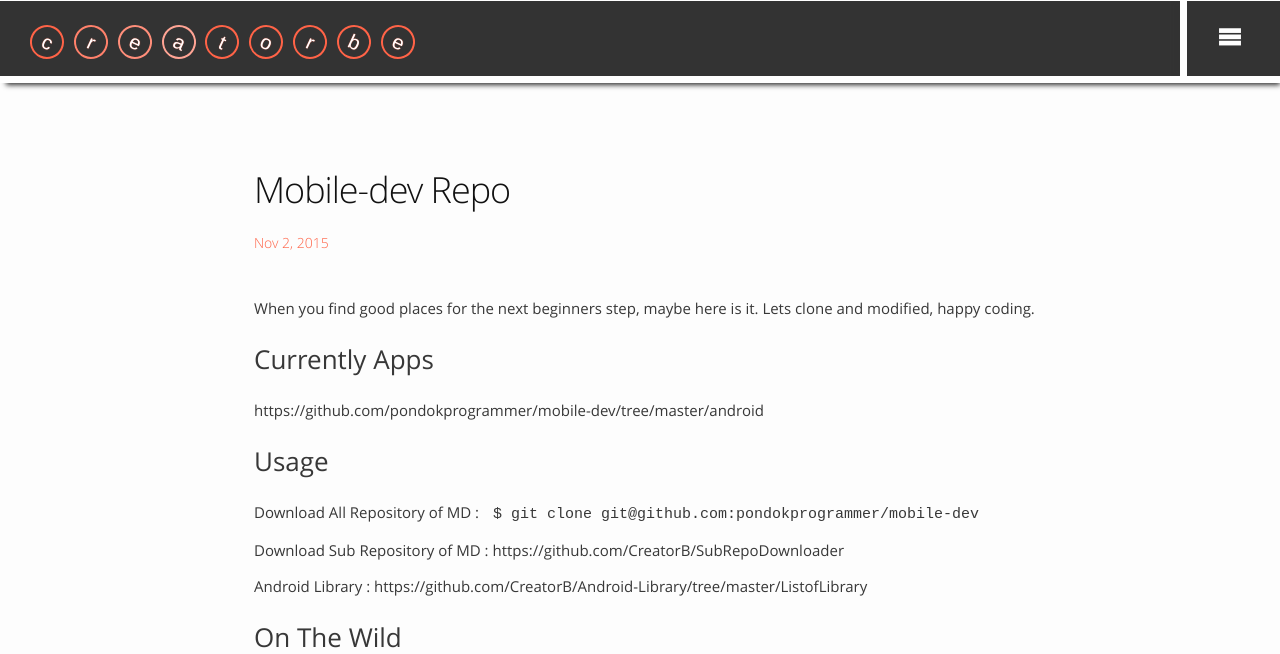
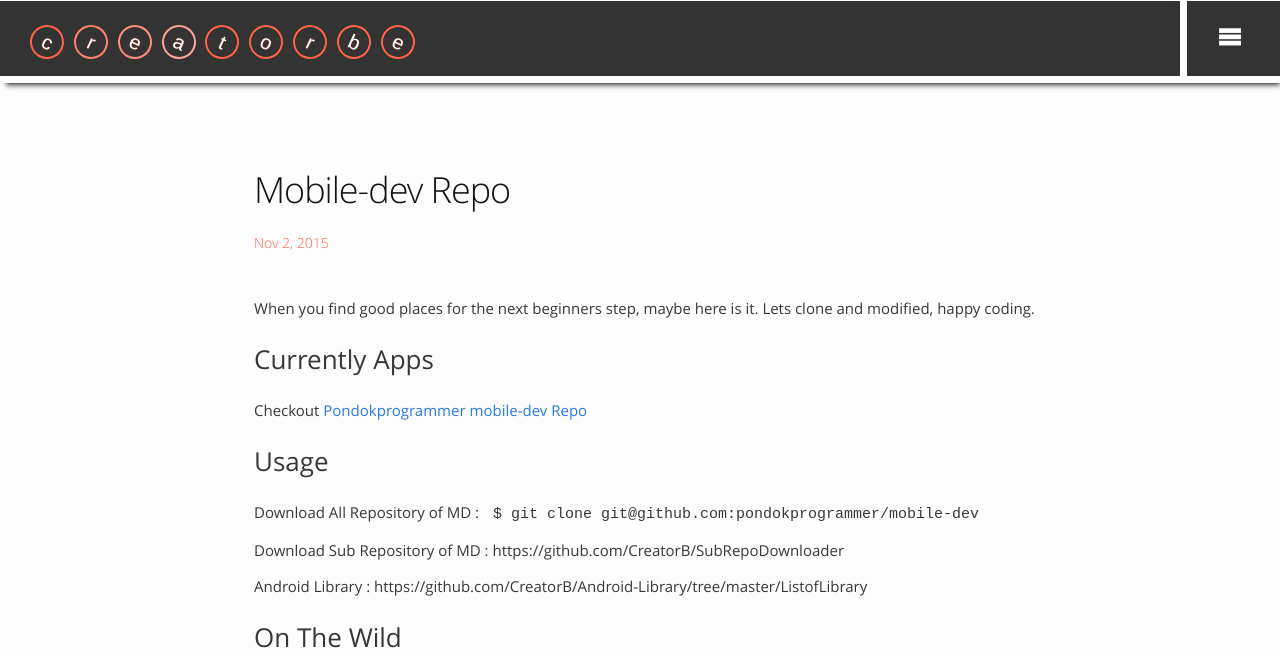
Before and after one commit to CreatorB/creatorb.github.io, a Jekyll site: the page built from _posts/2015-11-02-Pondokprogrammer-Mobile-Development-Repository.markdown, in a window 1280 px wide and 900 px high, cut to the strip 0-654 px from the top of the window. Built offline with Jekyll 4.4.1, drawn with Linux system fonts in a browser that asks for light colours; comment, search, counter and statistics services are not loaded.

Commit message:
fixed link

```diff
--- a/_posts/2015-11-02-Pondokprogrammer-Mobile-Development-Repository.markdown
+++ b/_posts/2015-11-02-Pondokprogrammer-Mobile-Development-Repository.markdown
@@ -12,7 +12,7 @@ When you find good places for the next beginners step, maybe here is it. Lets cl
 
 ### Currently Apps
 
-https://github.com/pondokprogrammer/mobile-dev/tree/master/android
+Checkout [Pondokprogrammer mobile-dev Repo](https://github.com/pondokprogrammer/mobile-dev/tree/master/android){:target="_blank"}
 
 
 ### Usage
```
